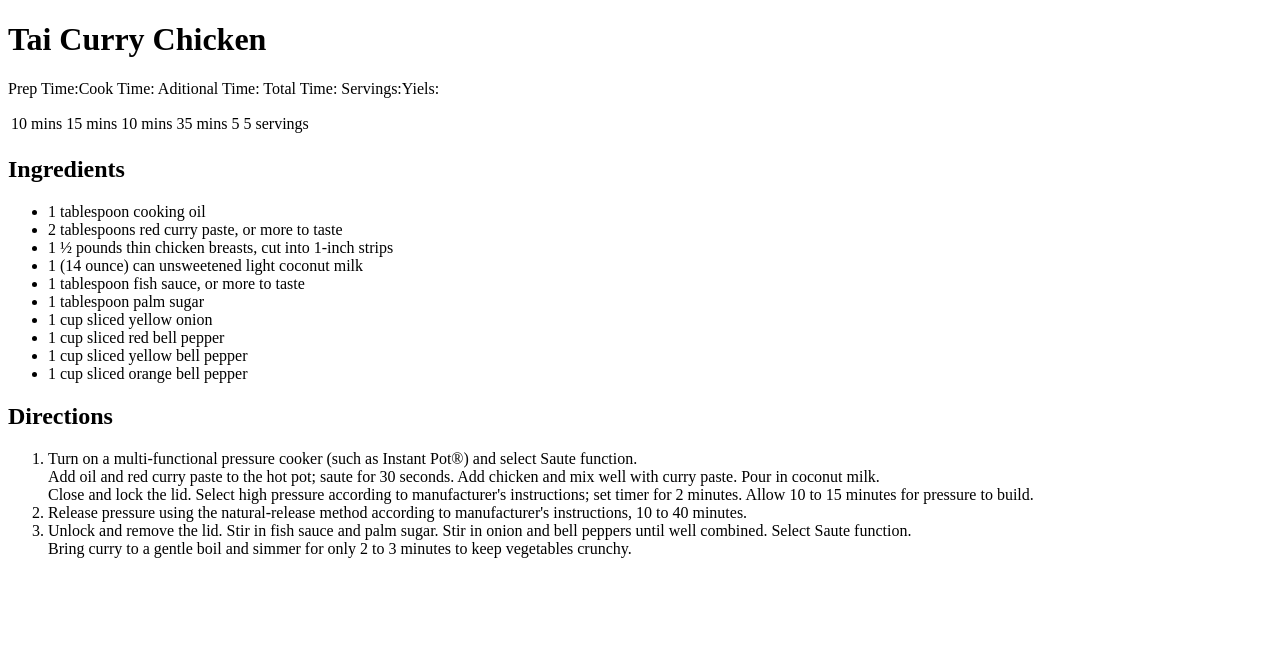
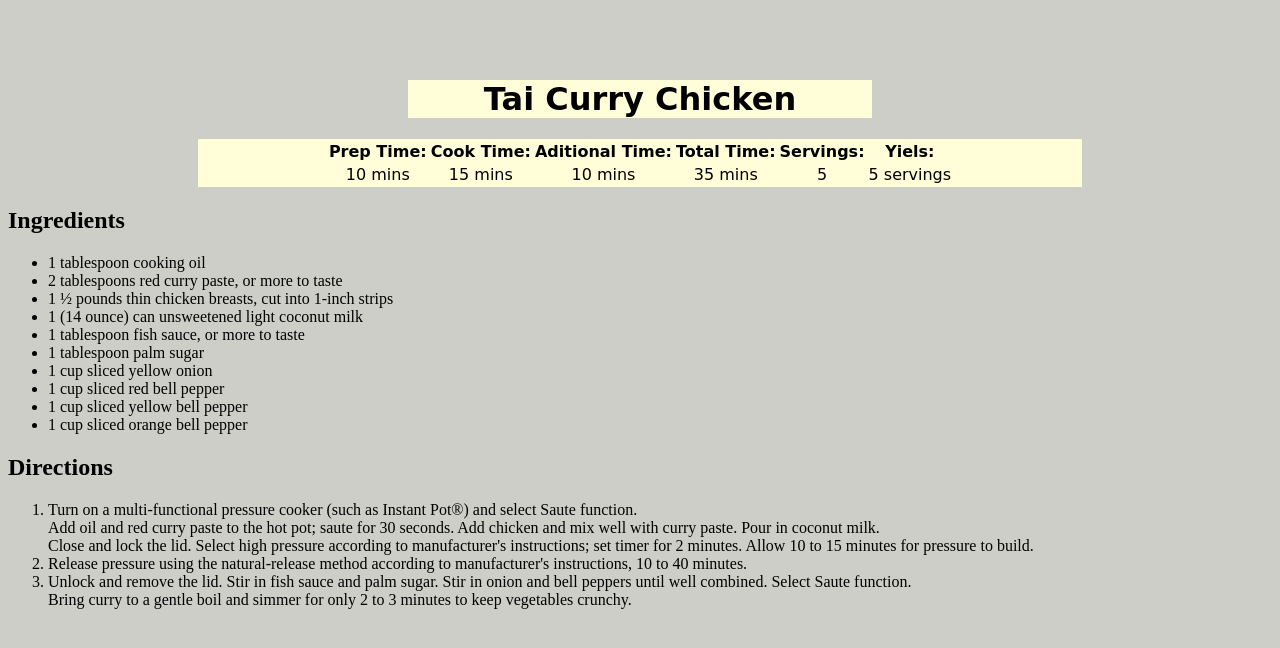
Before and after one commit to kilsy21code/odin-recipes, a plain HTML site: page recipes/chicken.html in a window 1280 px wide. Drawn offline with Linux system fonts and the light colour scheme.

```diff
--- a/recipes/chicken.css
+++ b/recipes/chicken.css
@@ -0,0 +1,30 @@
+body {
+    background-color: rgb(206, 206, 201);
+    }
+
+    Header {
+        text-align: center;
+        font-family: cursive;
+        margin-top: 80px;
+        margin-left: 400px;
+        margin-right: 400px;
+        background-color: #fffed9;
+    }
+
+
+
+table {
+    display: flex;
+    justify-content: center;
+    align-items: center;
+    background-color: #fffed9;
+    text-align: center;
+    font-family: cursive;
+    margin-left: 15%;
+    margin-right: 15%;
+}
+
+.box {
+
+
+}
--- a/recipes/chicken.html
+++ b/recipes/chicken.html
@@ -15,23 +15,23 @@
 
         <section class="container">
 
-             <table class="box">
+             <table >
                  <tr>
-                     <tr>Prep Time:</tr>
-                     <tr>Cook Time:</tr>
-                     <tr> Aditional Time:</tr>
-                     <tr> Total Time:</tr>
-                     <tr> Servings:</tr>
-                     <tr>Yiels:</tr>
+                     <th class="box">Prep Time:</th>
+                     <th class="box">Cook Time:</th>
+                     <th class="box"> Aditional Time:</th>
+                     <th class="box"> Total Time:</th>
+                     <th class="box"> Servings:</th>
+                     <th class="box">Yiels:</th>
                  </tr>
 
                  <tr>
-                     <td>10 mins</td>
-                     <td>15 mins</td>
-                     <td>10 mins</td>
-                     <td>35 mins</td>
-                     <td>5</td>
-                     <td>5 servings</td>
+                     <td class="box">10 mins</td>
+                     <td class="box">15 mins</td>
+                     <td class="box">10 mins</td>
+                     <td class="box">35 mins</td>
+                     <td class="box">5</td>
+                     <td class="box">5 servings</td>
                  </tr>
              </table>
 
```
